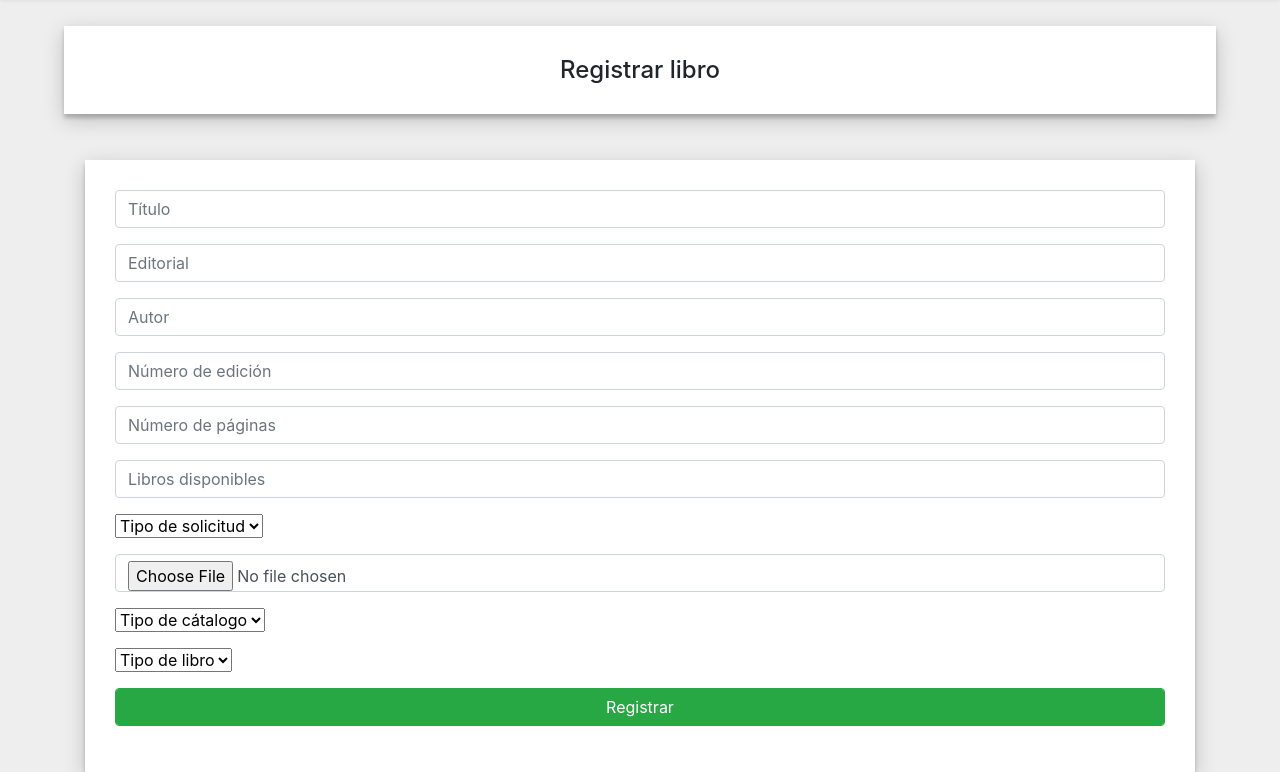
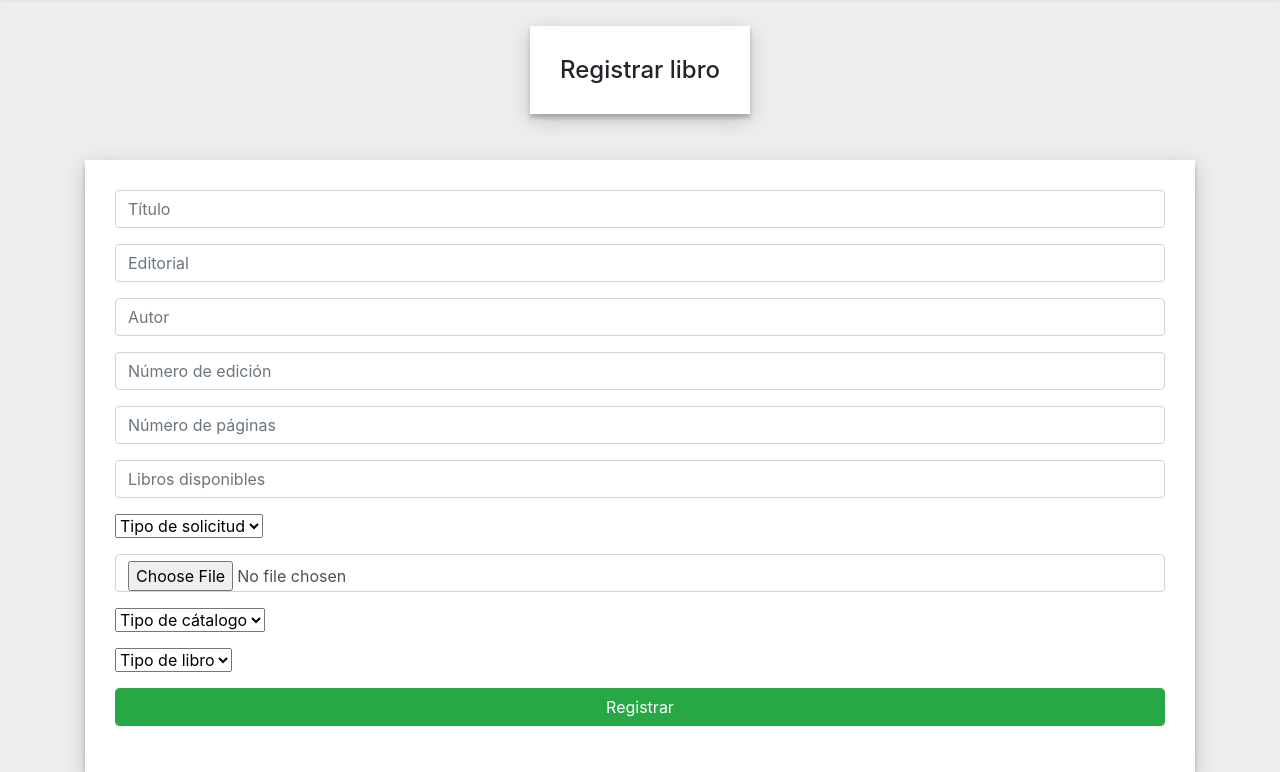
Before and after one commit to eduhsoto/BibliotecaDigital, a PHP site: page /html/agregarLibro.html in a window 1280 px wide. Shown: the part 65-837 px from the top of the page. Run offline with PHP 8.4, Linux system fonts and the light colour scheme.

Commit message:
Cambio de cabecera
Se cambio el tamaño de la cabecerapar el titulo.

```diff
--- a/css/catalogo.css
+++ b/css/catalogo.css
@@ -38,7 +38,8 @@ font-weight: bold;
   transform: translate(-50%);
   box-sizing: border-box
   padding: 30px;
-	width: 90%;
+	/*width: 150px;*/
+
 }
 
 h4{
```
